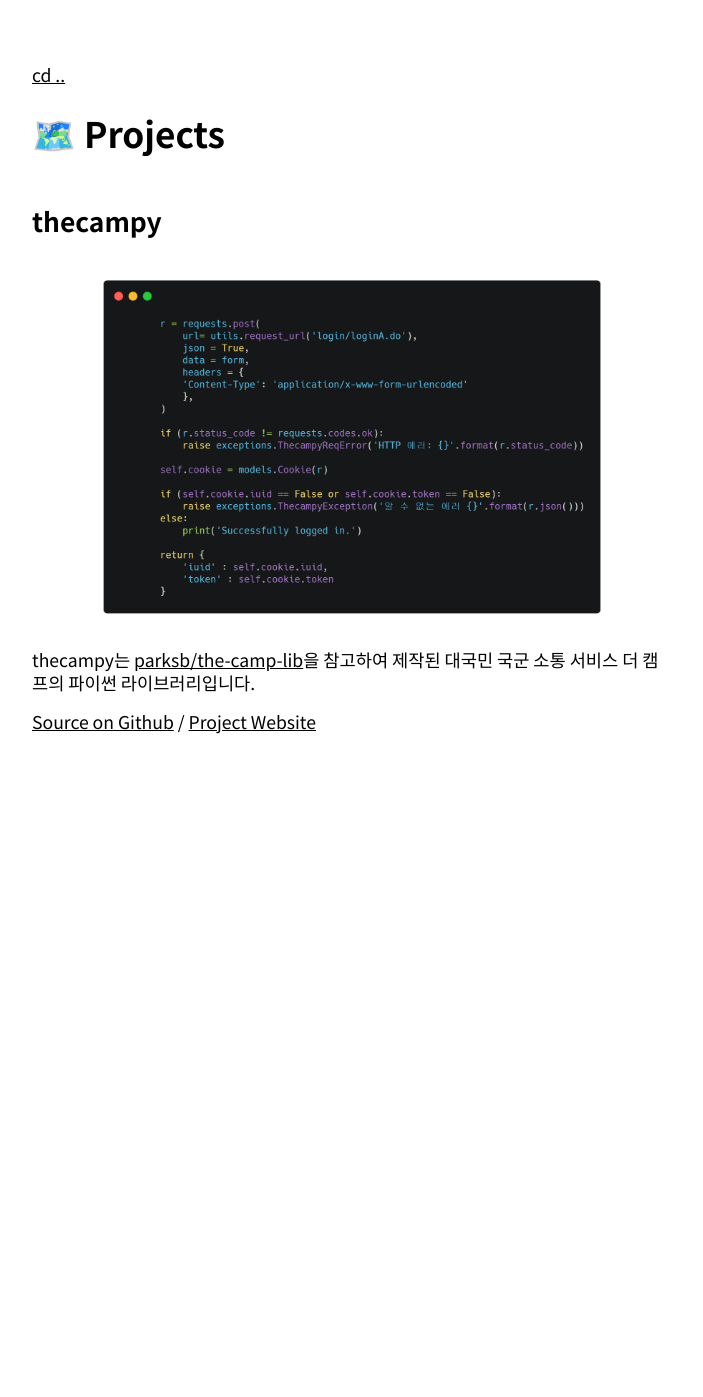
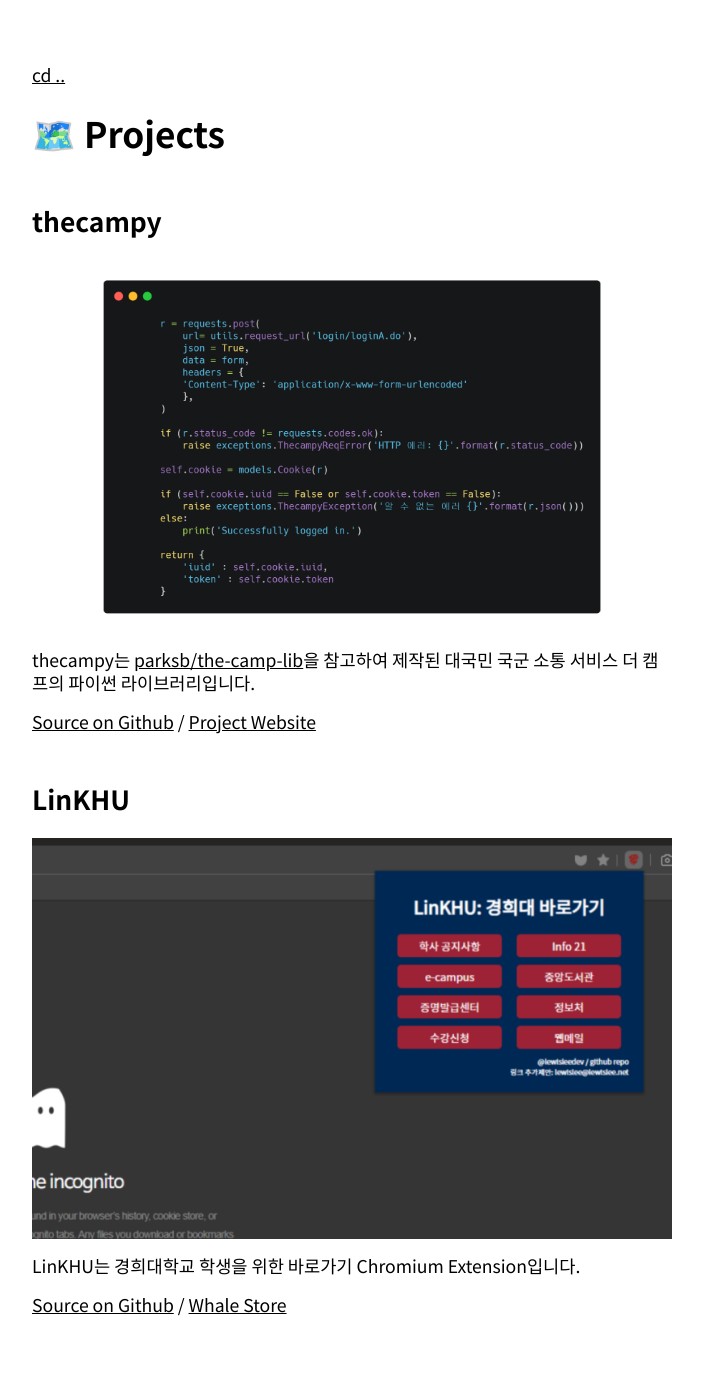
Before and after one commit to lewisleedev/lewisleedev.github.io, a Jekyll site: the page built from projects.md, in a window 1280 px wide. Shown: the whole page, without its empty margins (288-991 px from the left). Built offline with Jekyll 4.4.1, drawn with Linux system fonts in a browser that asks for light colours; before the commit the page ends 900 px from its top, so only the background shows below that.

Commit message:
projects.md update

```diff
--- a/projects.md
+++ b/projects.md
@@ -10,3 +10,12 @@
 thecampy는 [parksb/the-camp-lib](https://github.com/parksb/the-camp-lib)을 참고하여 제작된 대국민 국군 소통 서비스 더 캠프의 파이썬 라이브러리입니다.
 
 [Source on Github](https://github.com/lewisleedev/thecampy) / [Project Website](https://dev.lewislee.net/thecampy)
+
+
+## LinKHU
+
+![linkhu](/img/linkhu.png)
+
+LinKHU는 경희대학교 학생을 위한 바로가기 Chromium Extension입니다.
+
+[Source on Github](https://github.com/lewisleedev/linkhu) / [Whale Store](https://store.whale.naver.com/detail/acghenicnaelnfoelokpcbhjafjofmak)
```
Also changed, not shown: img/linkhu.png (added).
